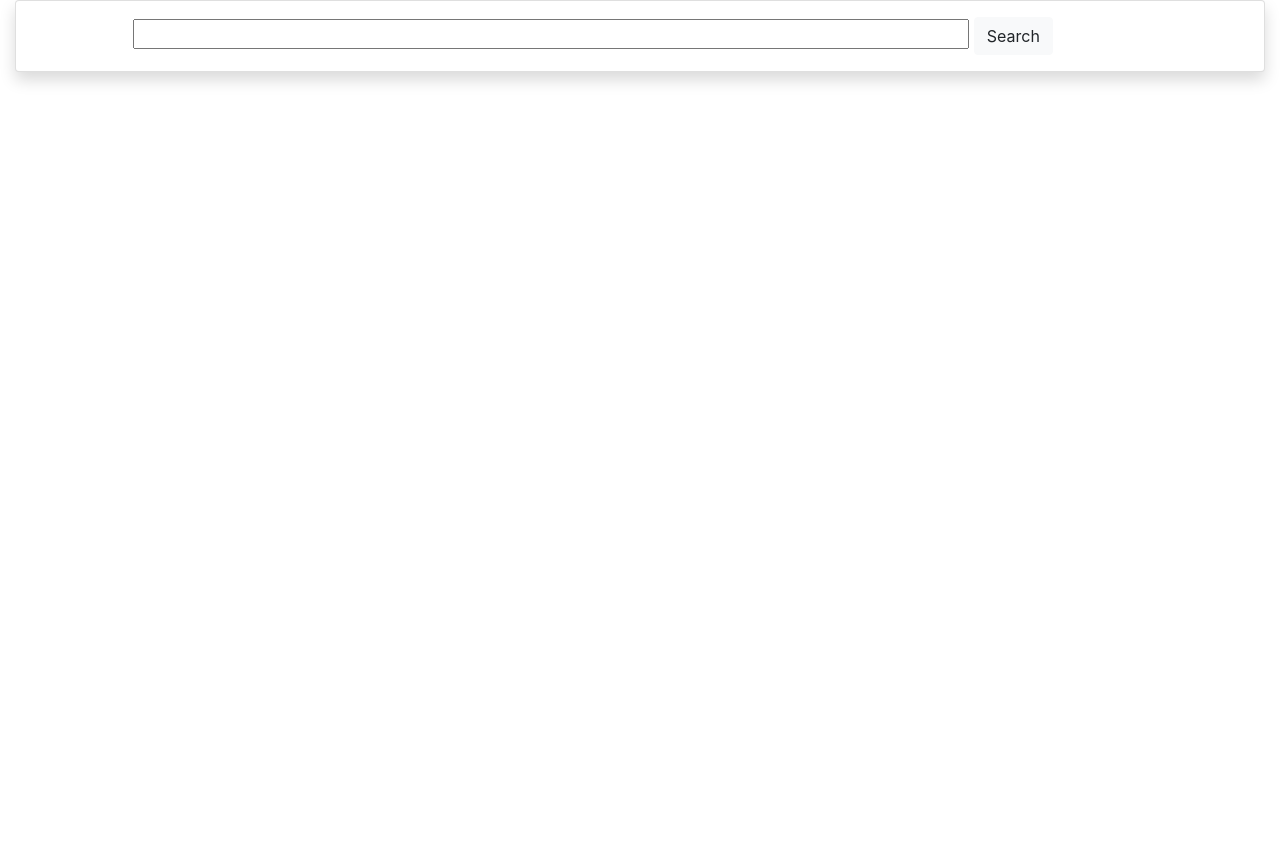
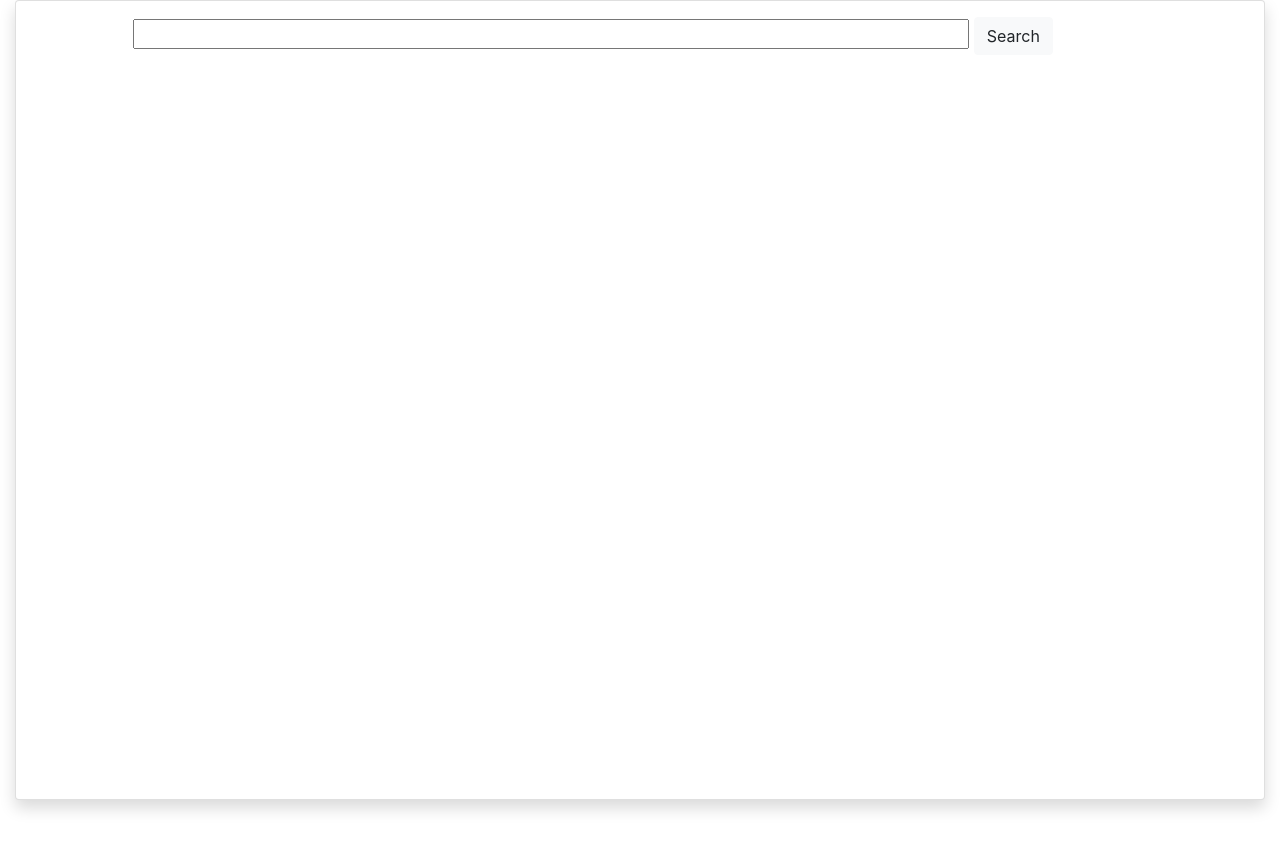
Before and after one commit to davidbador/js_stock_exchange, a plain HTML site: page index.html in a window 1280 px wide. Before the commit the page ends 800 px from the top, so only its background shows below. Drawn offline with nearby package versions, Linux system fonts and the light colour scheme.

Commit message:
increased bootstrap card height for results

```diff
--- a/css/styles.css
+++ b/css/styles.css
@@ -10,6 +10,10 @@
 }
 
 /* Search Results Styling */
+.card {
+  height: 100vh;
+}
+
 .resultChildStyle {
     margin-top: 10px;
     padding-bottom: 10px;
```
